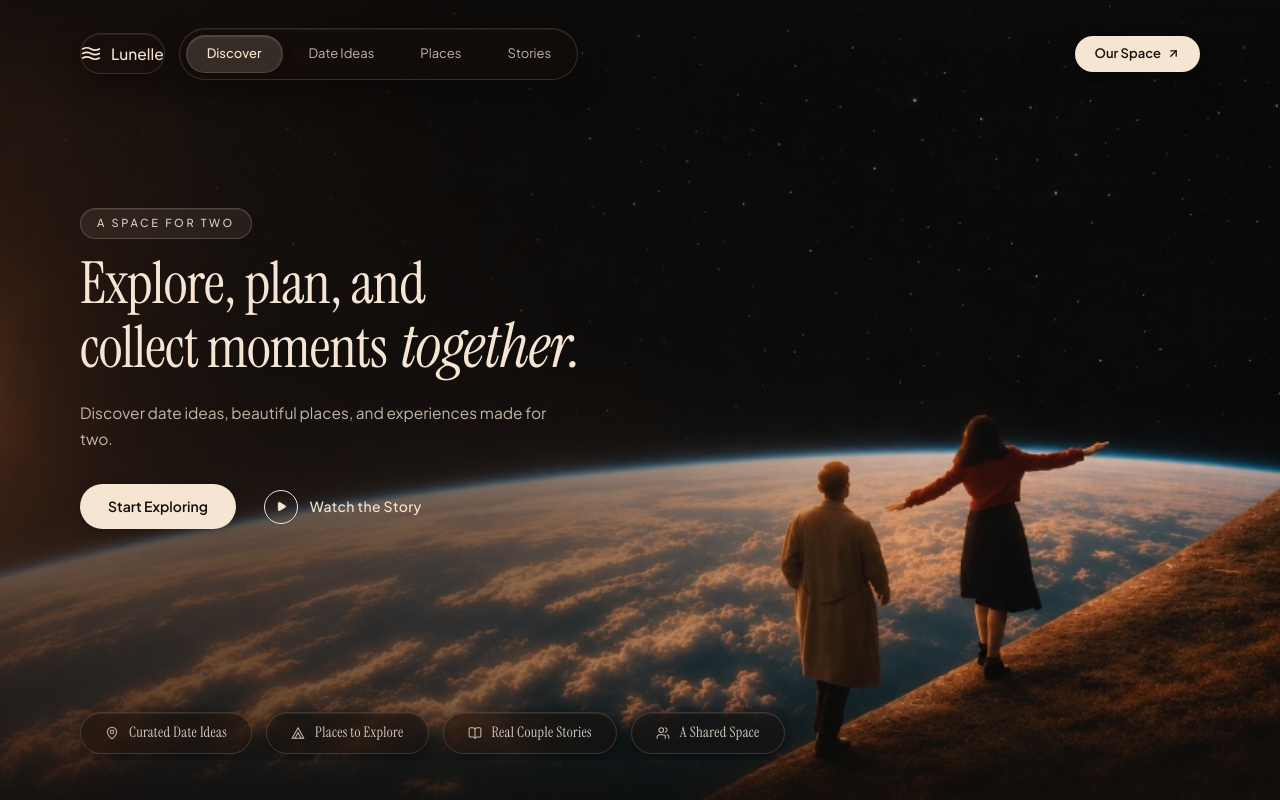
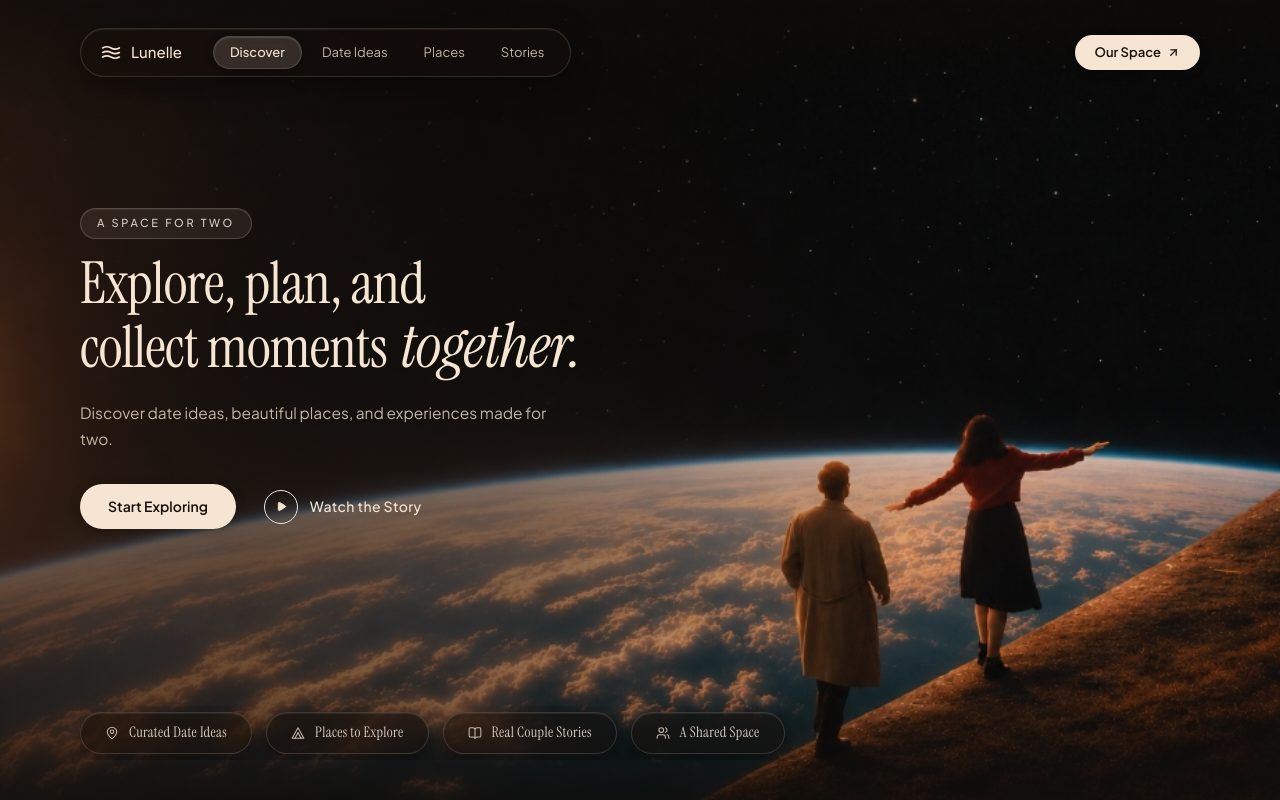
Before and after one commit to Deepjyoti78/lunelle, a React (Vite) app: page / in a window 1280 px wide. Built offline with nearby package versions, Linux system fonts and the light colour scheme; a web font is replaced by a local one.

Commit message:
Integrate Lunelle brandmark and text directly inside unified navbar pill

```diff
--- a/src/components/Navbar.tsx
+++ b/src/components/Navbar.tsx
@@ -30,12 +30,15 @@ export const Navbar: React.FC<NavbarProps> = ({
   return (
     <header className="absolute top-0 left-0 right-0 z-40">
       <div className="w-full max-w-[1920px] mx-auto px-5 sm:px-12 md:px-16 lg:px-20 py-4.5 sm:py-6 md:py-7 flex items-center justify-between">
-        {/* Desktop: Brand Capsule + Navigation Capsule (Exactly matching Reference Image 2) */}
-        <div className="hidden md:flex items-center gap-3.5">
-          {/* Brand Logo & Wordmark Capsule */}
+        {/* Desktop: Single Unified Glass Capsule containing Brand Logo + Nav Items */}
+        <nav
+          aria-label="Main Navigation"
+          className="hidden md:inline-flex items-center gap-1 px-2.5 py-1.5 rounded-full glass-surface shadow-[0_8px_32px_rgba(0,0,0,0.45)]"
+        >
+          {/* Brand Logo & Wordmark inside the navbar capsule */}
           <button
             onClick={() => handleNavClick('discover')}
-            className="inline-flex items-center gap-2.5 px-4.5 py-2 rounded-full glass-surface text-[#F5E5D2] hover:text-white transition-all cursor-pointer group focus:outline-none shrink-0 shadow-[0_4px_20px_rgba(0,0,0,0.35)]"
+            className="flex items-center gap-2.5 pl-2.5 pr-3.5 py-1.5 rounded-full text-[#F5E5D2] hover:text-white transition-colors cursor-pointer group focus:outline-none shrink-0"
             aria-label="Lunelle Home"
           >
             {/* 3-wave brandmark */}
@@ -68,23 +71,23 @@ export const Navbar: React.FC<NavbarProps> = ({
                 />
               </svg>
             </div>
-            <span className="text-[#F5E5D2] text-[15.5px] font-sans font-medium tracking-normal group-hover:text-white transition-colors">
+            <span className="text-[#F5E5D2] text-[15px] font-sans font-medium tracking-normal group-hover:text-white transition-colors">
               Lunelle
             </span>
           </button>
 
-          {/* Navigation Capsule */}
-          <nav
-            aria-label="Main Navigation"
-            className="inline-flex items-center gap-1.5 p-1.5 rounded-full glass-surface shadow-[0_4px_20px_rgba(0,0,0,0.35)]"
-          >
+          {/* Subtle separator line between brand and links */}
+          <div className="w-[1px] h-3.5 bg-[#F5E5D2]/18 mx-1 shrink-0" />
+
+          {/* Nav Items */}
+          <div className="flex items-center gap-1">
             {navItems.map((item) => {
               const isActive = activeTab === item.tab;
               return (
                 <button
                   key={item.tab}
                   onClick={() => handleNavClick(item.tab)}
-                  className={`px-5 py-2 rounded-full text-[13px] font-sans transition-all duration-200 cursor-pointer whitespace-nowrap ${
+                  className={`px-4 sm:px-4.5 py-1.5 rounded-full text-[13px] font-sans transition-all duration-200 cursor-pointer whitespace-nowrap ${
                     isActive
                       ? 'glass-pill-active font-medium text-[#F5E5D2]'
                       : 'text-[#C4B5A5] hover:text-[#F5E5D2] hover:bg-[#F5E5D2]/08 font-normal'
@@ -94,8 +97,8 @@ export const Navbar: React.FC<NavbarProps> = ({
                 </button>
               );
             })}
-          </nav>
-        </div>
+          </div>
+        </nav>
 
         {/* Mobile Header Brand Pill (left side on mobile) */}
         <div className="flex md:hidden items-center">
```
